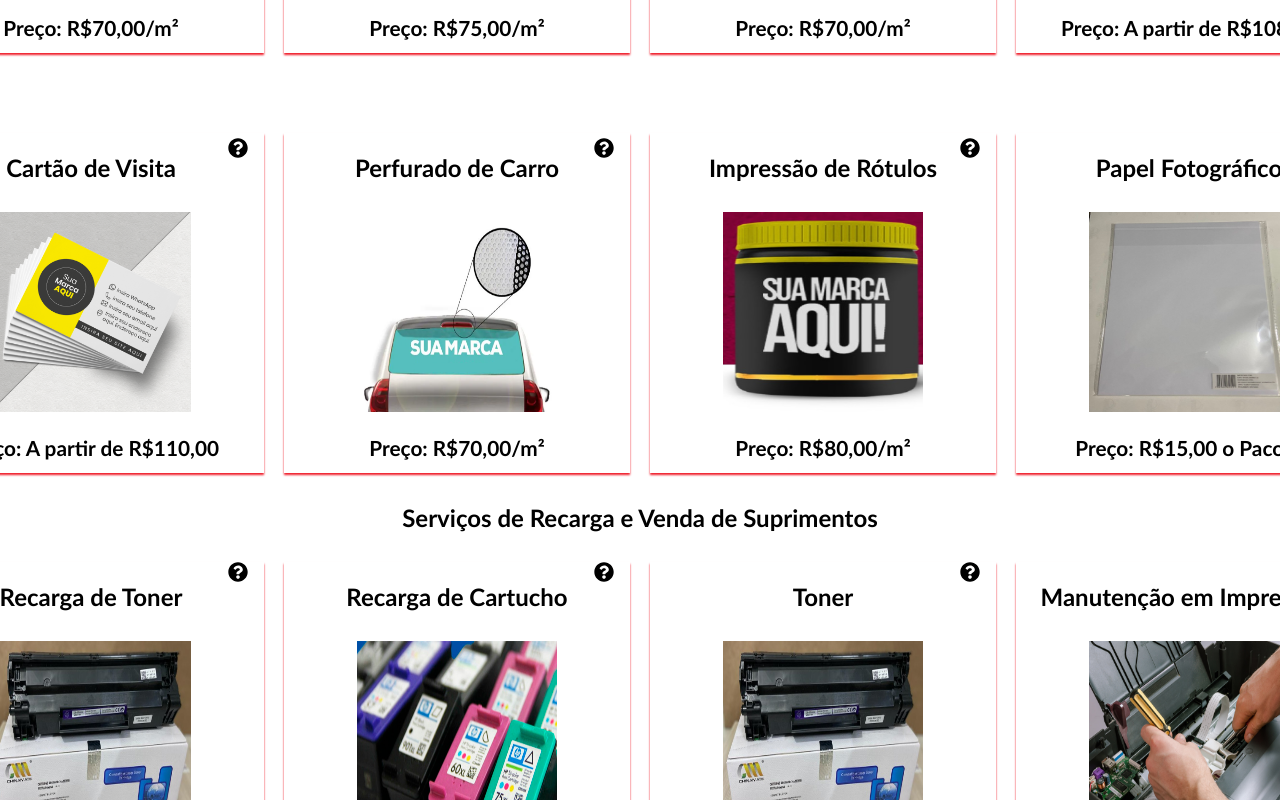
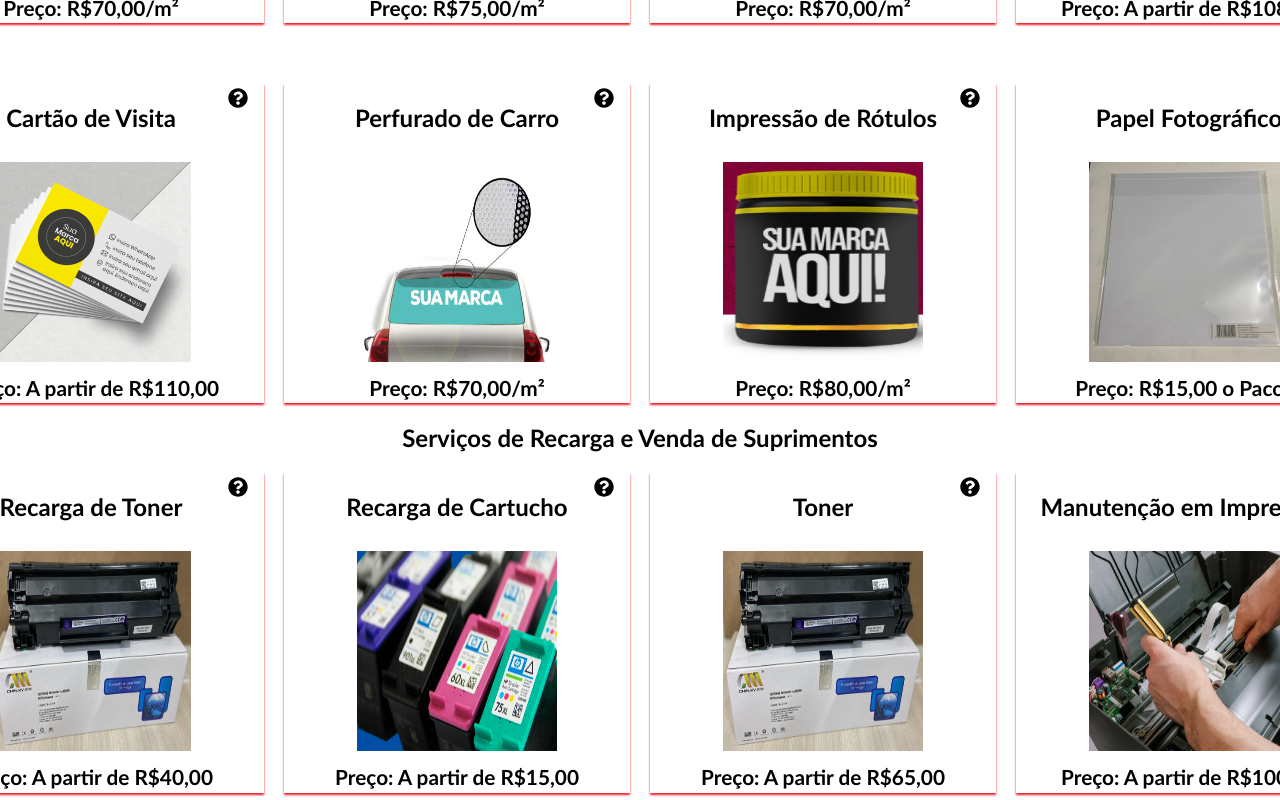
Before and after one commit to iuridantas/Printing-Shop, a React (Vite) app: page / in a window 1280 px wide. Shown: the part 1540-2340 px from the top of the page. Built offline with nearby package versions, Linux system fonts and the light colour scheme.

Commit message:
style:changing css

```diff
--- a/src/Page/home/style.ts
+++ b/src/Page/home/style.ts
@@ -13,11 +13,12 @@ export const Container = styled.div`
 export const WhatsAppButton = styled.a`
   position: fixed;
   top: 91%;
-  left: 93%;
+  left: 96%;
   z-index: 9999;
 
   @media (max-width: 600px) {
-    display: none;
+    top: 85%;
+    left: 2%;
   }
 `;
 
@@ -27,4 +28,8 @@ export const WhatsApp = styled(ImWhatsapp)`
   padding: 3px;
   color: white;
   background-color: green;
+
+  @media (max-width: 600px) {
+    font-size: 35px;
+  }
 `;
--- a/src/components/card/cardProduct/style.ts
+++ b/src/components/card/cardProduct/style.ts
@@ -6,7 +6,7 @@ export const CardSession = styled.div`
   display: flex;
   flex-direction: column;
   box-shadow: 0px 2px 2px #ef1d2a;
-  margin: 30px 0;
+  margin: 20px 0;
   transition: all 0.3s ease;
 
   img {
@@ -18,13 +18,11 @@ export const CardSession = styled.div`
   h2 {
     font-size: 1.5rem !important;
     text-align: center;
-    margin-bottom: 10px;
   }
 
   h3 {
     font-size: 1.3rem !important;
     text-align: center;
-    margin: 10px 0;
     line-height: 1.5;
   }
 
@@ -42,7 +40,6 @@ export const CardSession = styled.div`
     img {
       width: 250px;
       height: 250px;
-      margin: 10px auto;
     }
 
     h2 {
@@ -90,7 +87,7 @@ export const FullScreenCard = styled.div`
 export const ButtonIcon = styled(AiOutlineClose)`
   color: white;
   cursor: pointer;
-  font-size: 50px;
+  font-size: 32px;
   z-index: 1;
   margin-top: 20px;
 
@@ -100,6 +97,8 @@ export const ButtonIcon = styled(AiOutlineClose)`
 
   @media (max-width: 600px) {
     color: red;
+    font-size: 16px;
+    margin-top: 10px;
   }
 `;
 
--- a/src/components/card/cardService/style.ts
+++ b/src/components/card/cardService/style.ts
@@ -6,7 +6,7 @@ export const CardSession = styled.div`
   display: flex;
   flex-direction: column;
   box-shadow: 0px 2px 2px #ef1d2a;
-  margin: 30px 0;
+  margin: 20px 0;
   transition: all 0.3s ease;
 
   img {
@@ -18,13 +18,11 @@ export const CardSession = styled.div`
   h2 {
     font-size: 1.5rem !important;
     text-align: center;
-    margin-bottom: 10px;
   }
 
   h3 {
     font-size: 1.3rem !important;
     text-align: center;
-    margin: 10px 0;
     line-height: 1.5;
   }
 
@@ -42,7 +40,6 @@ export const CardSession = styled.div`
     img {
       width: 250px;
       height: 250px;
-      margin: 10px auto;
     }
 
     h2 {
@@ -90,7 +87,7 @@ export const FullScreenCard = styled.div`
 export const ButtonIcon = styled(AiOutlineClose)`
   color: white;
   cursor: pointer;
-  font-size: 50px;
+  font-size: 32px;
   z-index: 1;
   margin-top: 20px;
 
@@ -100,6 +97,8 @@ export const ButtonIcon = styled(AiOutlineClose)`
 
   @media (max-width: 600px) {
     color: red;
+    font-size: 16px;
+    margin-top: 10px;
   }
 `;
 
@@ -108,6 +107,7 @@ export const DescriptionIcon = styled(FaQuestionCircle)`
   color: #000000;
   cursor: pointer;
   font-size: 20px;
+  top:5px;
   left: 310px;
 
   @media (max-width: 600px) {
--- a/src/components/header/style.ts
+++ b/src/components/header/style.ts
@@ -62,14 +62,17 @@ export const Container = styled.div`
       display: flex;
       flex-direction: column;
       position: fixed;
-      top: 168px;
+      top: 164px;
       right: -100%;
       height: 100vh;
-      width: 60%;
       background-color: #ffffff;
       transition: 0.6s;
       z-index: 1000;
-      margin-right: 8px;
+    }
+
+    li {
+      margin:0 8px;
+      text-align:center;
     }
 
     nav.active ul {
@@ -78,7 +81,7 @@ export const Container = styled.div`
 
     a {
       font-size: 1.4rem;
-      padding: 16px 0;
+      padding: 8px 0;
     }
 
     button {
--- a/src/components/session/sessionInitial/style.ts
+++ b/src/components/session/sessionInitial/style.ts
@@ -36,7 +36,7 @@ export const InitialSession = styled.div`
   }
 
   .text-container {
-    top: 50px;
+    top: 42px;
   }
 
   .front-heading {
--- a/src/components/session/sessionTimes/index.tsx
+++ b/src/components/session/sessionTimes/index.tsx
@@ -4,6 +4,7 @@ import { ptBR } from 'date-fns/locale';
 import { TimesSession } from './style';
 
 export function SessionTimes() {
+
   const week = [
     'Segunda',
     'Terça',
@@ -46,7 +47,7 @@ export function SessionTimes() {
           <h3>
             Hoje ({capitalize(format(currentDate, 'iiii', { locale: ptBR }))})
           </h3>
-        <h3>{hours[getDay(currentDate)]}</h3>
+          <h3>{hours[(getDay(currentDate) + 6) % 7]}</h3>
         </div>
         {showAllHours && (
           <div>
```
Also changed, not shown: public/img/talão.png. Lines whose indentation alone changed are shown as unchanged.
